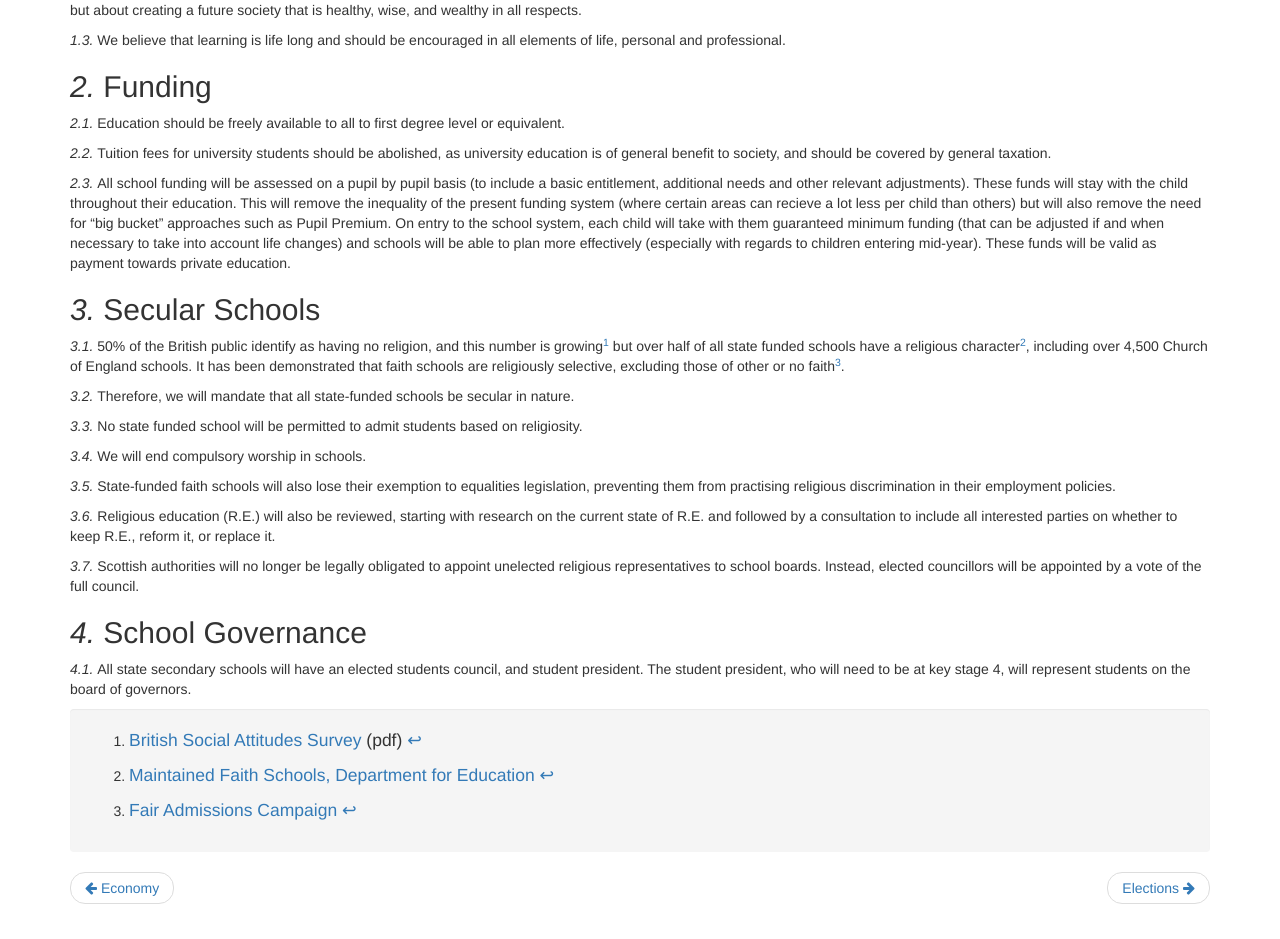
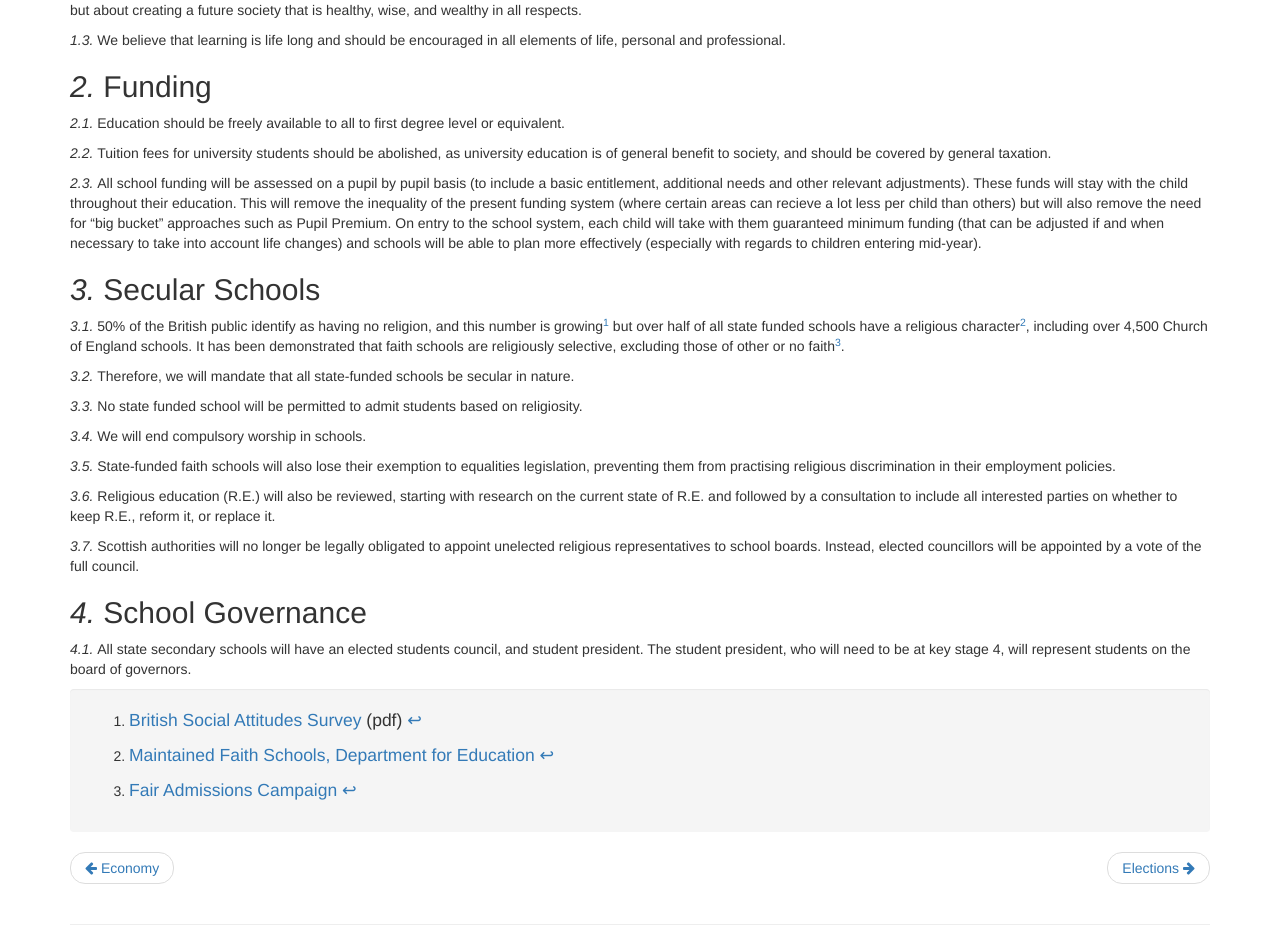
Before and after one commit to openpolitics/manifesto, a Jekyll site: the page built from manifesto/education.md, in a window 1280 px wide and 1400 px high. Shown: the part 413-1352 px from the top of the window. Built offline with Jekyll 4.4.1, drawn with Linux system fonts in a browser that asks for light colours; nearby versions of some CDN libraries.

Commit message:
Update education.md

```diff
--- a/manifesto/education.md
+++ b/manifesto/education.md
@@ -19,7 +19,7 @@ Education should be freely available to all to first degree level or equivalent.
 
 Tuition fees for university students should be abolished, as university education is of general benefit to society, and should be covered by general taxation.
 
-All school funding will be assessed on a pupil by pupil basis (to include a basic entitlement, additional needs and other relevant adjustments).  These funds will stay with the child throughout their education. This will remove the inequality of the present funding system (where certain areas can recieve a lot less per child than others) but will also remove the need for "big bucket" approaches such as Pupil Premium. On entry to the school system, each child will take with them guaranteed minimum funding (that can be adjusted if and when necessary to take into account life changes) and schools will be able to plan more effectively (especially with regards to children entering mid-year). These funds will be valid as payment towards private education.
+All school funding will be assessed on a pupil by pupil basis (to include a basic entitlement, additional needs and other relevant adjustments).  These funds will stay with the child throughout their education. This will remove the inequality of the present funding system (where certain areas can recieve a lot less per child than others) but will also remove the need for "big bucket" approaches such as Pupil Premium. On entry to the school system, each child will take with them guaranteed minimum funding (that can be adjusted if and when necessary to take into account life changes) and schools will be able to plan more effectively (especially with regards to children entering mid-year).
 
 ## Secular Schools
 
```
